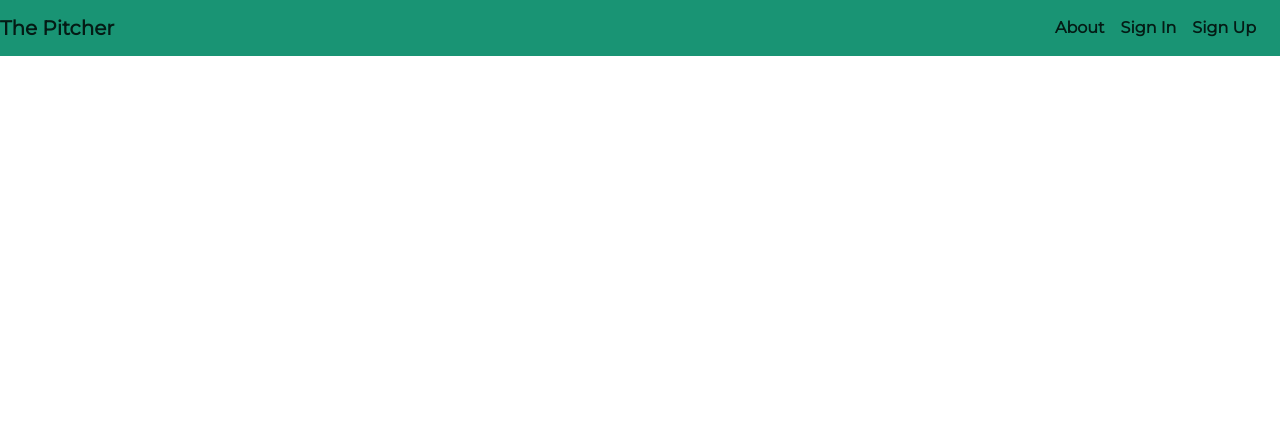
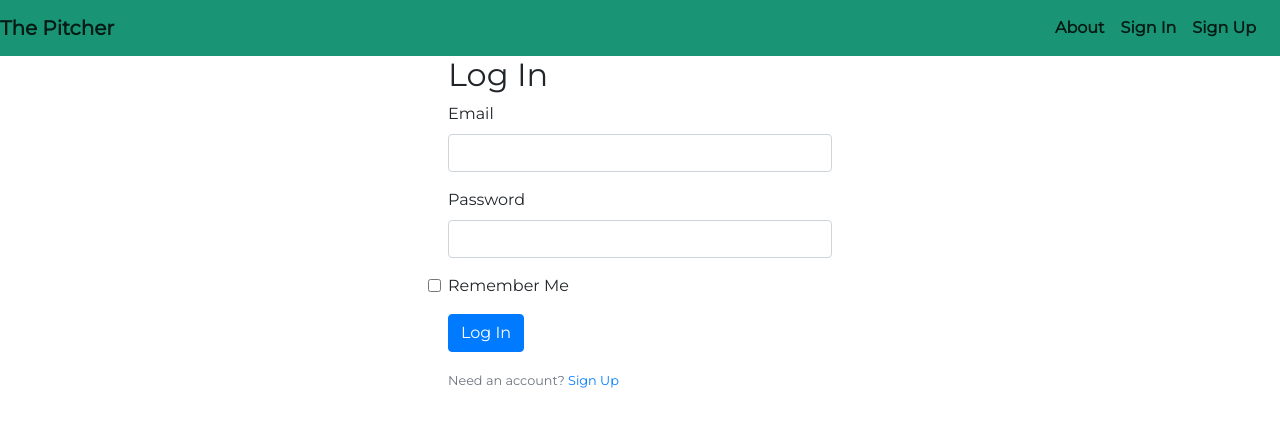
Before and after one commit to Mantongash/pitcher, a Flask app: page /login in a window 1280 px wide. Shown: the top 427 px of the page. Run offline with Flask 2, Linux system fonts and the light colour scheme; some libraries are stand-ins or nearby versions.

Commit message:
Created the log in form

```diff
--- a/templates/login.html
+++ b/templates/login.html
@@ -1,5 +1,21 @@
 {% extends "base.html" %}
 {% block content%}
-
+<form action="" method="GET">
+  <h2>Log In</h2>
+  <div class="form-group">
+    {{form.email.label(class="form-control-label")}}
+    {{form.email(class="form-control")}}
+  </div>
+  <div class="form-group">
+    {{form.password.label(class="form-control-label")}}
+    {{form.password(class="form-control")}}
+  </div>
+  <div class="form-group">
+    {{form.remember(class="form-check-input")}}
+    {{form.remember.label(class="form-check-label")}}
+  </div>
+  {{form.submit(class="btn btn-primary")}}
+  <p class="text-muted mt-3"><small>Need an account? <a href="{{url_for('signup')}}">Sign Up</a></small></p>
+</form>
 
 {% endblock content%}
```
